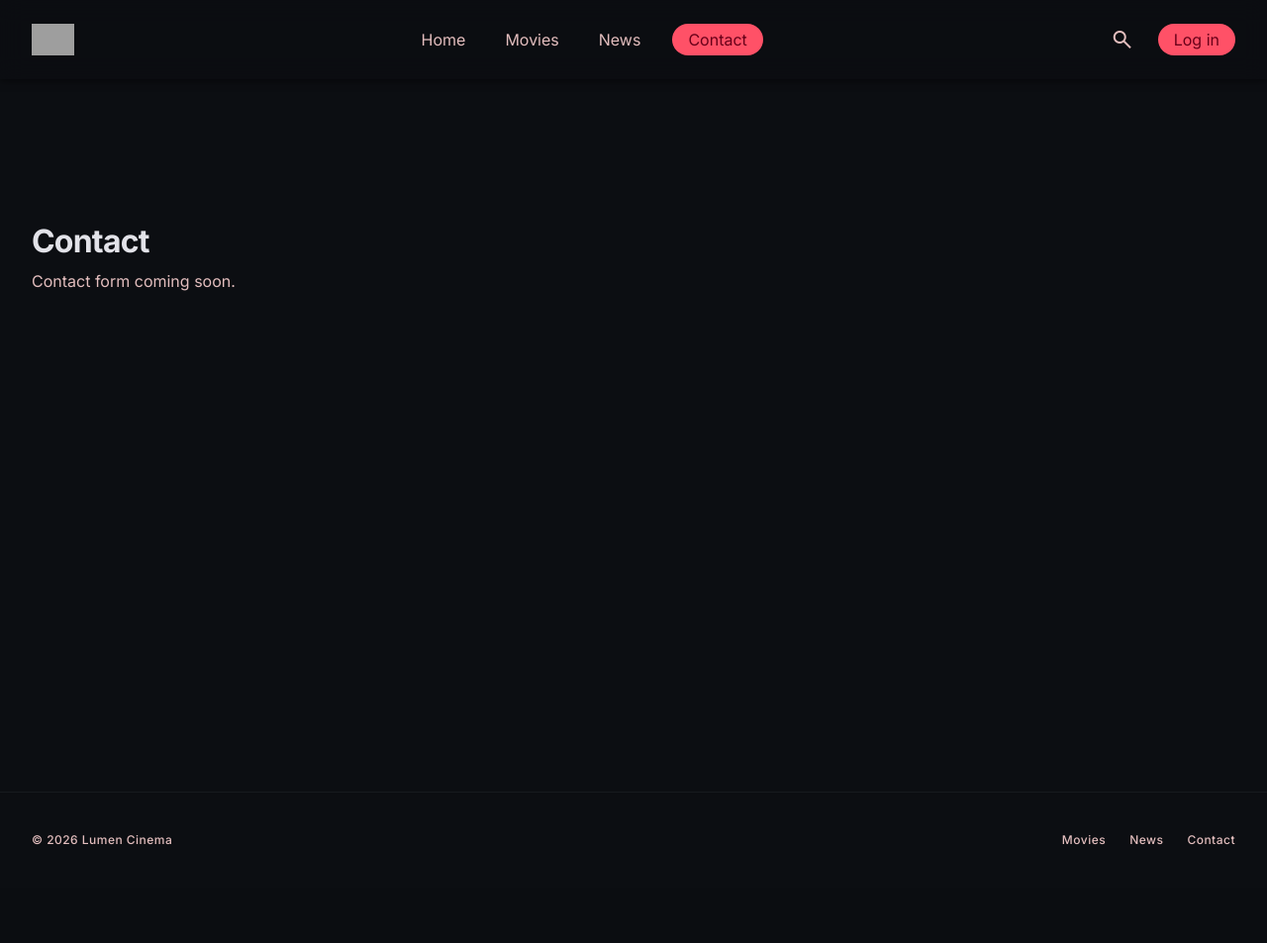
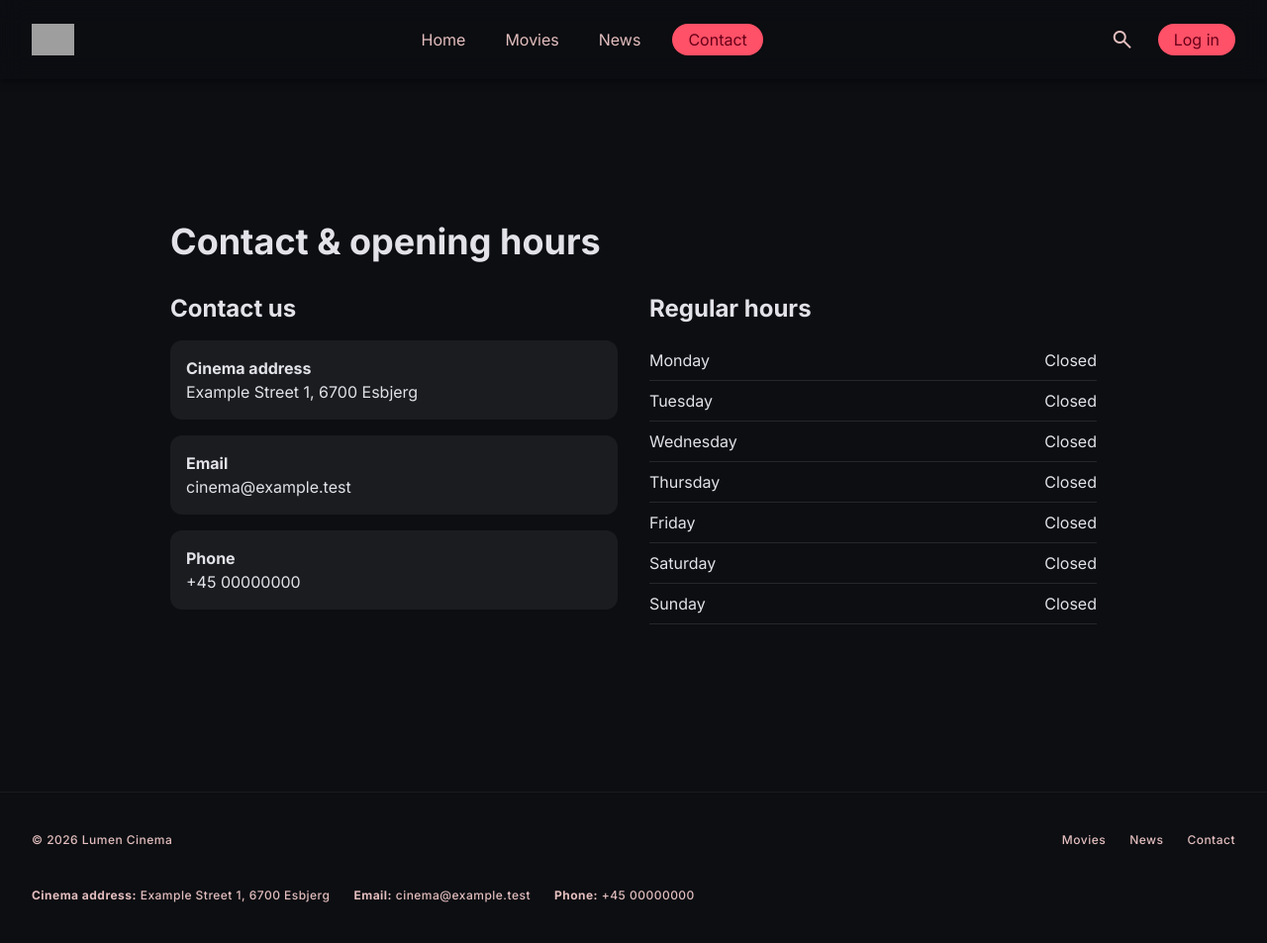
Before and after one commit to sebaholl/CinemaProject, a PHP site: page /contact.php in a window 1280 px wide. Shown: the whole page at 99% size. Before the commit the page ends 854 px from the top, so only its background shows below. Run offline with PHP 8.4, Linux system fonts and the light colour scheme; data comes from the database, SQL or seed files in the repository; tables that the repository leaves empty hold one stand-in row (values such as "Sample post"); some libraries are stand-ins or nearby versions; grey boxes are pictures that could not be loaded.

Commit message:
editable homepage and and managing contact details in footer

```diff
--- a/contact.php
+++ b/contact.php
@@ -1,14 +1,77 @@
 <?php
-// Contact page (stub). The contact form + email comes in build step 7.
+declare(strict_types=1);
+
 require_once __DIR__ . '/includes/bootstrap.php';
 
-$pageTitle   = 'Contact';
+$pdo = Database::getInstance()->getConnection();
+$contacts = (new ContactInfoRepository($pdo))->findAll();
+$hours = new OpeningHoursRepository($pdo);
+$weekdays = $hours->weekdays();
+$specialDates = $hours->specialDates();
+
+$dayNames = [1 => 'Monday', 'Tuesday', 'Wednesday', 'Thursday',
+             'Friday', 'Saturday', 'Sunday'];
+
+$pageTitle = 'Contact';
 $currentPage = 'contact';
 
 require __DIR__ . '/templates/layout/header.php';
 ?>
-<section class="w-full max-w-[1440px] mx-auto px-margin-mobile md:px-margin pt-36 pb-space-xl">
-    <h1 class="font-headline-lg text-headline-lg text-on-surface tracking-tight pb-space-sm">Contact</h1>
-    <p class="text-on-surface-variant">Contact form coming soon.</p>
+<section class="w-full max-w-[1000px] mx-auto px-margin-mobile md:px-margin pt-36 pb-space-xl">
+    <h1 class="text-4xl font-bold mb-8">Contact & opening hours</h1>
+
+    <div class="grid gap-8 md:grid-cols-2">
+        <section>
+            <h2 class="text-2xl font-bold mb-4">Contact us</h2>
+            <?php if ($contacts === []): ?>
+                <p>Contact details coming soon.</p>
+            <?php endif; ?>
+
+            <?php foreach ($contacts as $contact): ?>
+                <div class="mb-4 rounded-xl bg-surface-container-low p-4">
+                    <h3 class="font-bold"><?= e($contact['label']) ?></h3>
+                    <p class="whitespace-pre-line"><?= e($contact['value']) ?></p>
+                </div>
+            <?php endforeach; ?>
+        </section>
+
+        <section>
+            <h2 class="text-2xl font-bold mb-4">Regular hours</h2>
+            <?php foreach ($dayNames as $number => $name): ?>
+                <?php $day = $weekdays[$number]; ?>
+                <p class="py-2 border-b border-white/10 flex justify-between gap-4">
+                    <span><?= e($name) ?></span>
+                    <span>
+                        <?php if ((int) $day['is_closed'] === 1): ?>
+                            Closed
+                        <?php else: ?>
+                            <?= e(substr((string) $day['opens_at'], 0, 5)) ?>
+                            –
+                            <?= e(substr((string) $day['closes_at'], 0, 5)) ?>
+                        <?php endif; ?>
+                    </span>
+                </p>
+            <?php endforeach; ?>
+        </section>
+    </div>
+
+    <?php if ($specialDates !== []): ?>
+        <section class="mt-10">
+            <h2 class="text-2xl font-bold mb-4">Special dates</h2>
+            <?php foreach ($specialDates as $special): ?>
+                <p class="py-2 border-b border-white/10">
+                    <?= e($special['special_date']) ?> —
+                    <?= e($special['label']) ?>:
+                    <?php if ((int) $special['is_closed'] === 1): ?>
+                        Closed
+                    <?php else: ?>
+                        <?= e(substr((string) $special['opens_at'], 0, 5)) ?>
+                        –
+                        <?= e(substr((string) $special['closes_at'], 0, 5)) ?>
+                    <?php endif; ?>
+                </p>
+            <?php endforeach; ?>
+        </section>
+    <?php endif; ?>
 </section>
 <?php require __DIR__ . '/templates/layout/footer.php'; ?>
--- a/templates/layout/footer.php
+++ b/templates/layout/footer.php
@@ -1,18 +1,35 @@
 <?php
-// Page layout: bottom part.
-// TODO: the original footer was cut off in the pasted design. This is a simple placeholder.
+// Shared footer for public pages.
+$footerContacts = (new ContactInfoRepository(
+    Database::getInstance()->getConnection()
+))->findAll();
 ?>
 </main>
 
 <footer class="w-full bg-surface-container-lowest border-t border-surface-container-highest/30">
     <div class="w-full max-w-[1440px] mx-auto px-margin-mobile md:px-margin py-space-xl flex flex-col md:flex-row items-center justify-between gap-space-md text-on-surface-variant font-caption-label text-caption-label">
         <span>&copy; <?= e(date('Y')) ?> <?= e(SITE_NAME) ?></span>
+
         <nav class="flex items-center gap-space-lg">
-            <a class="hover:text-on-surface transition-colors" href="<?= e(url('movies.php')) ?>">Movies</a>
-            <a class="hover:text-on-surface transition-colors" href="<?= e(url('news.php')) ?>">News</a>
-            <a class="hover:text-on-surface transition-colors" href="<?= e(url('contact.php')) ?>">Contact</a>
+            <a class="hover:text-on-surface transition-colors"
+               href="<?= e(url('movies.php')) ?>">Movies</a>
+            <a class="hover:text-on-surface transition-colors"
+               href="<?= e(url('news.php')) ?>">News</a>
+            <a class="hover:text-on-surface transition-colors"
+               href="<?= e(url('contact.php')) ?>">Contact</a>
         </nav>
     </div>
+
+    <?php if ($footerContacts !== []): ?>
+        <div class="w-full max-w-[1440px] mx-auto px-margin-mobile md:px-margin pb-space-xl flex flex-wrap gap-space-lg text-on-surface-variant font-caption-label text-caption-label">
+            <?php foreach ($footerContacts as $contact): ?>
+                <p>
+                    <strong><?= e($contact['label']) ?>:</strong>
+                    <?= e($contact['value']) ?>
+                </p>
+            <?php endforeach; ?>
+        </div>
+    <?php endif; ?>
 </footer>
 
 <script src="<?= e(asset('js/main.js')) ?>"></script>
```
Also changed, not shown: index.php (+34 -5 lines).
